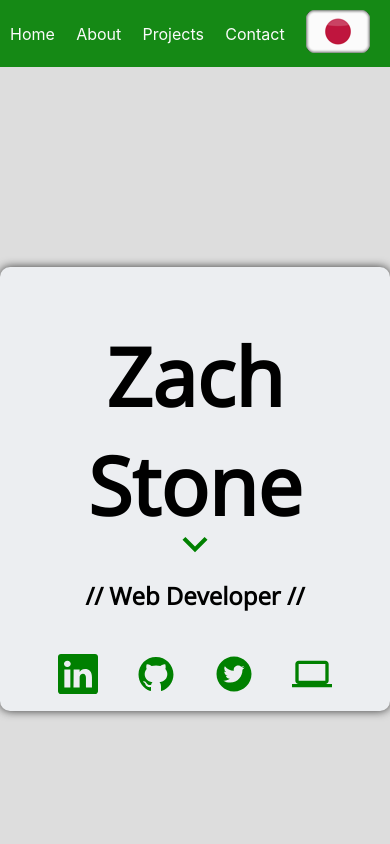
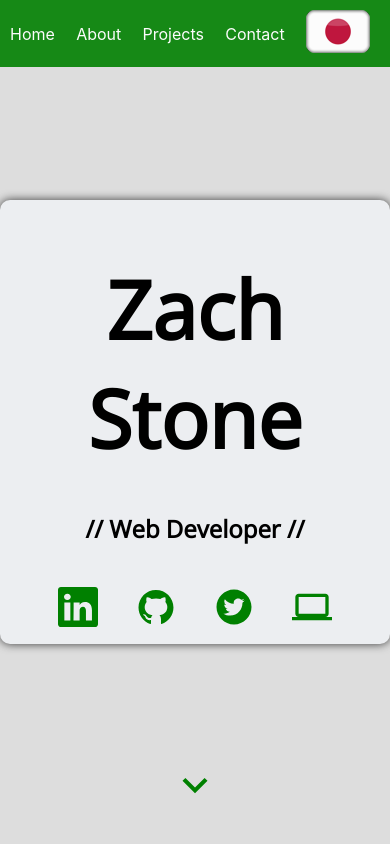
Before and after one commit to CliffordMorin/react-portfolio-1, a React (Create React App) app: page / in a window 390 px wide. Shown: the top 844 px of the page. Built offline with nearby package versions, Linux system fonts and the light colour scheme.

Commit message:
redid fixed nav

```diff
--- a/src/Components/About/About.js
+++ b/src/Components/About/About.js
@@ -28,7 +28,7 @@ const About = (props) => {
     : (content = content.English);
 
   return (
-    <div className="about" id="About">
+    <div className="about">
       <div className="about-left">
         <img className="zach-img" src={zach} alt="zach" loading="lazy" />
       </div>
@@ -67,6 +67,7 @@ const About = (props) => {
         </div>
         <Skills language={props.language} />
       </div>
+      <div id="Projects" />
     </div>
   );
 };
--- a/src/Components/Landing/Landing.css
+++ b/src/Components/Landing/Landing.css
@@ -44,8 +44,14 @@
 
 .contact-button {
   position: absolute;
-  margin-top: 30%;
+  top: 80%;
   width: fit-content;
   text-align: center;
   justify-self: end;
 }
+
+@media (max-width: 425px) {
+  .contact-button {
+    top: 90%;
+  }
+}
--- a/src/Components/Landing/Landing.js
+++ b/src/Components/Landing/Landing.js
@@ -2,12 +2,6 @@ import "../Landing/Landing.css";
 import SocialLinksVertical from "../UI/SocialLinksVertical";
 import { MdKeyboardArrowDown } from "react-icons/md";
 import { IconContext } from "react-icons";
-
-const scrollToAbout = () => {
-  document
-    .getElementById("About")
-    .scrollIntoView({ behavior: "smooth", block: "center" });
-};
 
 const Landing = (props) => {
   let content = {
@@ -36,9 +30,12 @@ const Landing = (props) => {
           <SocialLinksVertical />
         </div>
         <div className="contact-button">
-          <MdKeyboardArrowDown onClick={scrollToAbout} />
+          <a href="#About">
+            <MdKeyboardArrowDown />
+          </a>
         </div>
       </div>
+      <div id="About" />
     </IconContext.Provider>
   );
 };
--- a/src/Components/Navbar/Navbar.css
+++ b/src/Components/Navbar/Navbar.css
@@ -6,7 +6,7 @@ nav {
   align-items: center;
   flex-direction: row;
   background-color: green;
-  /* position: fixed; */
+  position: fixed;
   z-index: 1000;
   opacity: 0.9;
 }
--- a/src/Components/Projects/Projects.js
+++ b/src/Components/Projects/Projects.js
@@ -173,7 +173,7 @@ const Projects = (props) => {
     : (content = content.English);
 
   return (
-    <div className="Projects" id="Projects">
+    <div className="Projects">
       <h1>{content.mainTitle}</h1>
       <div className="projects-container">
         <MUIProjectCard
```
